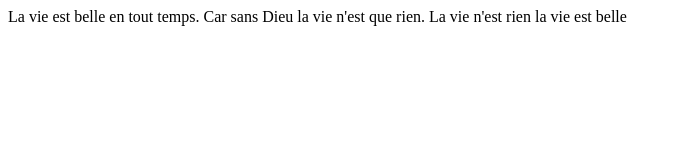
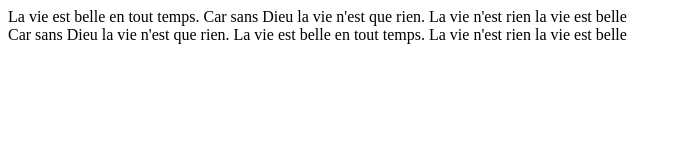
Before and after one commit to Dapada/Divspan, a plain HTML site: page index.html in a window 1280 px wide. Shown: the whole page, without its empty margins (0-681 px from the left). Drawn offline with Linux system fonts and the light colour scheme.

Commit message:
Update index.html

```diff
--- a/index.html
+++ b/index.html
@@ -14,6 +14,14 @@
 		la vie est belle</span>
 	</div>
 
+	<span>Car sans Dieu
+		la vie n'est que rien.</span>
+	<span>La vie est belle en
+		tout temps.</span>
+	<span>La vie n'est rien
+		la vie est belle</span>
+
+
 
 
 	</body>
```
